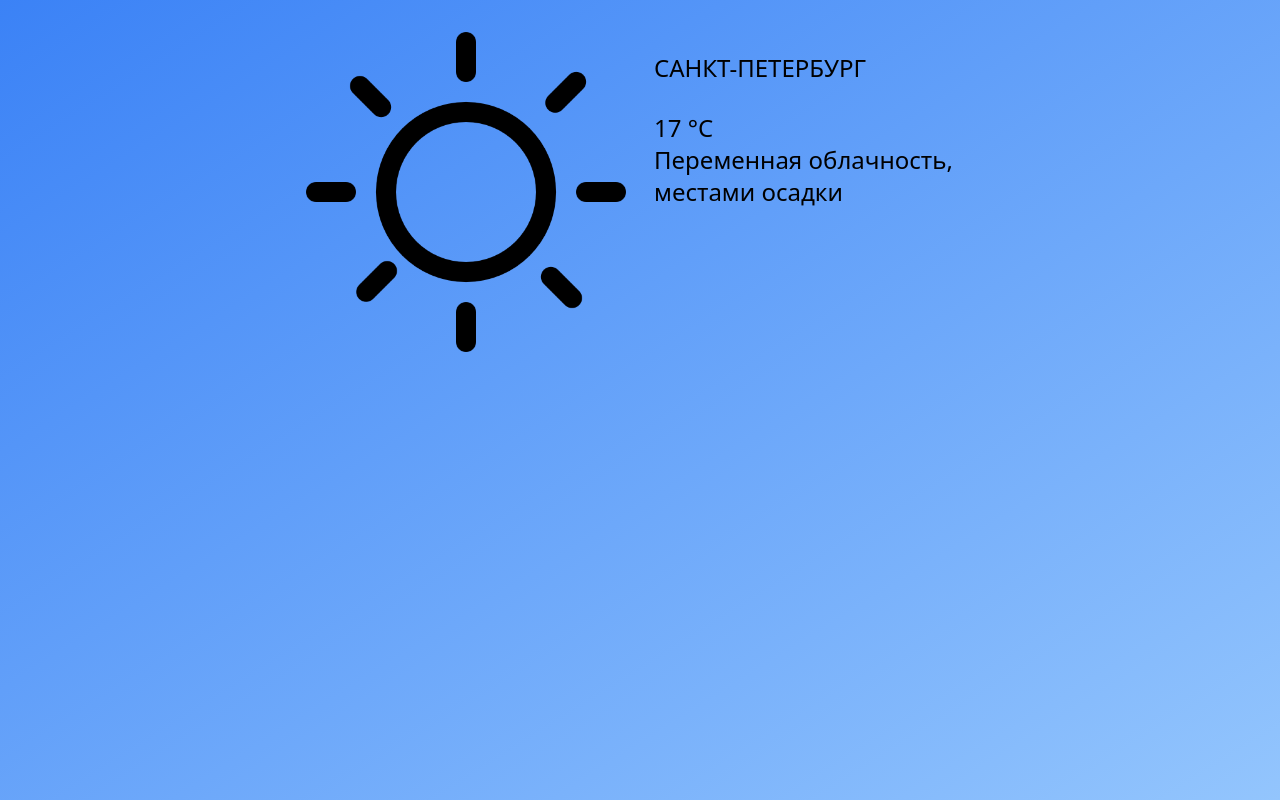
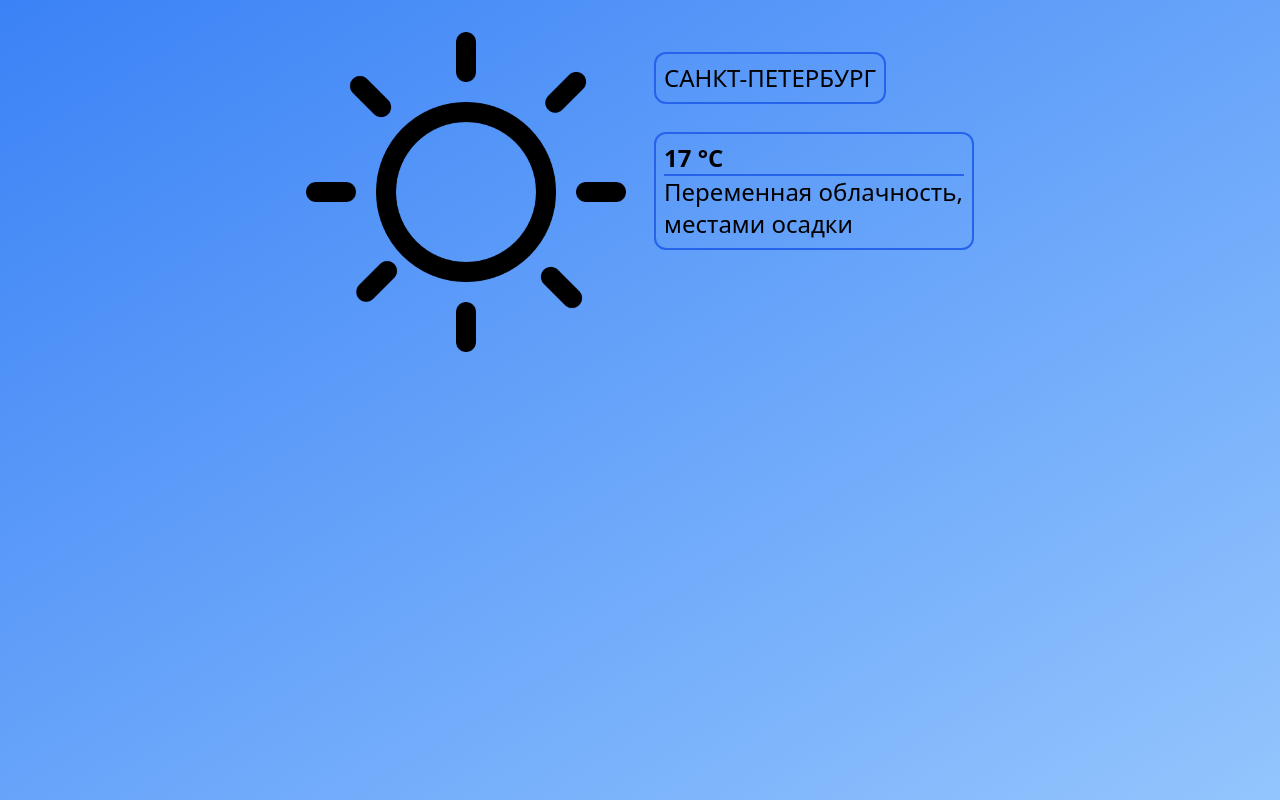
Before and after one commit to NegreevDashkovZakhar/tailwind-weather-app, a website: page src/templates/index.html in a window 1280 px wide. Drawn offline with nearby package versions, Linux system fonts and the light colour scheme; files that its build step writes are made by us from their sources; files whose address does not match are found by name.

Commit message:
[+]Added some more styling

```diff
--- a/src/templates/index.html
+++ b/src/templates/index.html
@@ -14,11 +14,11 @@
         <article class="w-max">
             <img class="w-36 md:w-52 lg:w-64 xl:w-80 inline-block" src="images/weather/sunny.png" alt="current weather icon">
             <div class="ml-4 md:ml-7 w-36 md:w-52 lg:w-64 xl:w-80 inline-block align-top">
-                <div class="mt-3 md:mt-5 w-max block">
+                <div class="rounded-xl border-2 border-blue-600 p-2  mt-3 md:mt-5 w-max block">
                     <p class="text-base md:text-lg lg:text-2xl uppercase">Санкт-петербург</p>
                 </div>
-                <div class="mt-4 lg:mt-7 w-fit block">
-                    <p class="text-base md:text-lg lg:text-2xl uppercase">17 &deg;C</p>
+                <div class="rounded-xl border-2 border-blue-600 p-2 mt-4 lg:mt-7 w-fit block">
+                    <p class="text-base md:text-lg lg:text-2xl uppercase font-bold border-b-2 border-blue-600">17 &deg;C</p>
                     <p class="text-base md:text-lg lg:text-2xl">Переменная облачность, местами осадки</p>
                 </div>
             </div>
```
